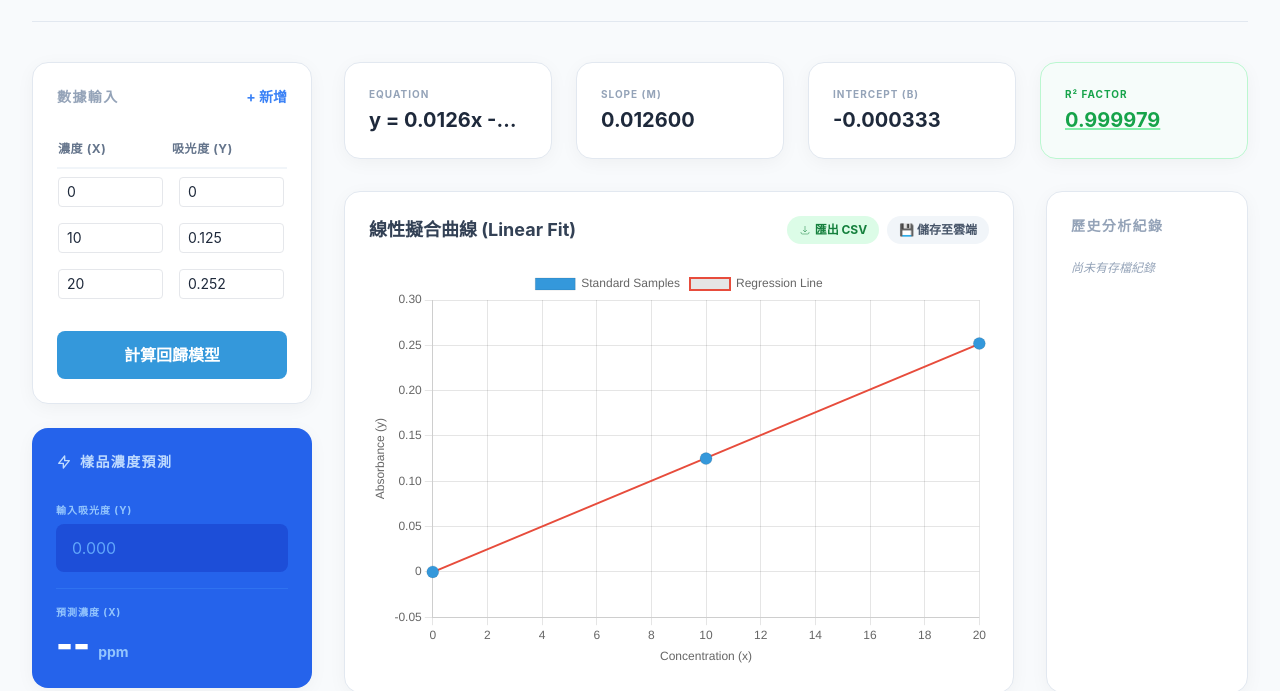
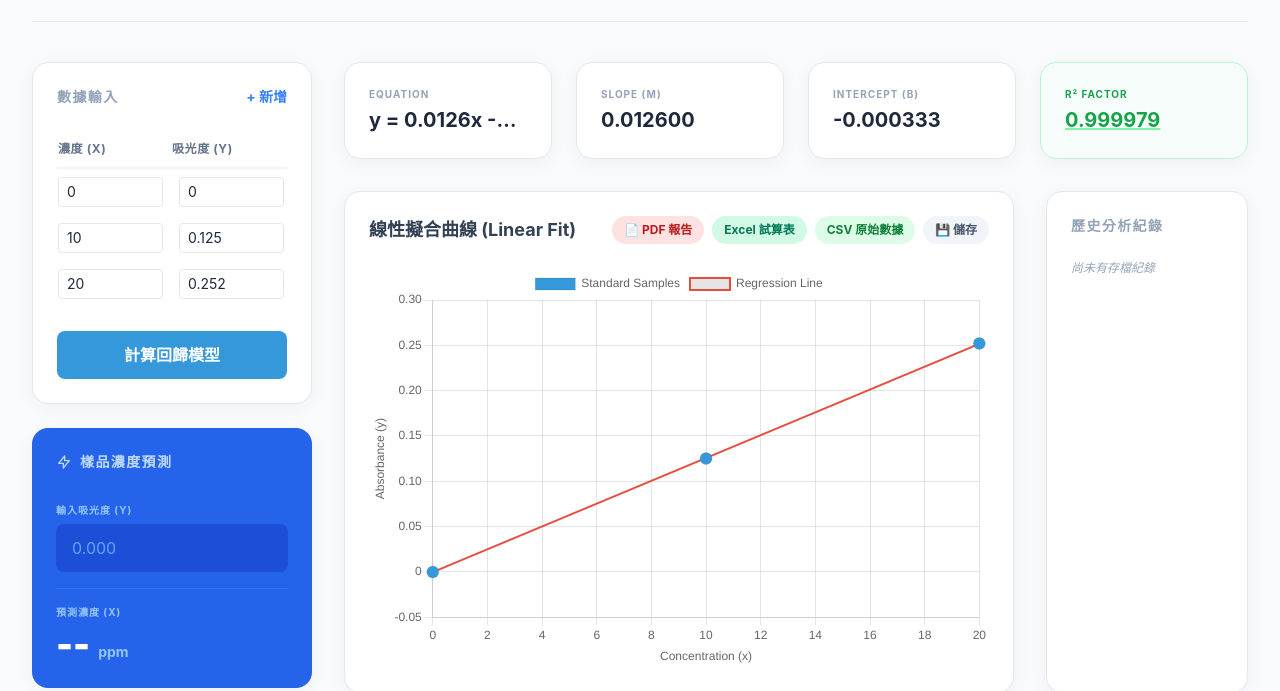
Before and after one commit to bally65/Spectral-analysis, a website: page index.html in a window 1280 px wide. Shown: the part 115-806 px from the top of the page. Drawn offline with nearby package versions, Linux system fonts and the light colour scheme; no server answers.

Commit message:
feat: add PDF and Excel export functionality

```diff
--- a/index.html
+++ b/index.html
@@ -6,6 +6,10 @@
     <title>光譜線性回歸分析儀 | Lab Cloud</title>
     <script src="https://cdn.tailwindcss.com"></script>
     <script src="https://cdn.jsdelivr.net/npm/chart.js"></script>
+    <!-- Export Libraries -->
+    <script src="https://cdnjs.cloudflare.com/ajax/libs/xlsx/0.18.5/xlsx.full.min.js"></script>
+    <script src="https://cdnjs.cloudflare.com/ajax/libs/jspdf/2.5.1/jspdf.umd.min.js"></script>
+    <script src="https://cdnjs.cloudflare.com/ajax/libs/jspdf-autotable/3.5.23/jspdf.plugin.autotable.min.js"></script>
     <link rel="stylesheet" href="style.css">
 </head>
 <body class="p-4 md:p-8">
@@ -118,12 +122,17 @@
                     <div class="xl:col-span-3 lab-card">
                         <div class="flex justify-between items-center mb-6">
                             <h3 class="text-lg font-bold text-slate-700">線性擬合曲線 (Linear Fit)</h3>
-                            <div class="flex space-x-2">
+                            <div class="flex flex-wrap gap-2">
+                                <button onclick="exportToPDF()" class="text-xs bg-red-100 px-3 py-1.5 rounded-full font-bold text-red-700 hover:bg-red-200 flex items-center">
+                                    📄 PDF 報告
+                                </button>
+                                <button onclick="exportToExcel()" class="text-xs bg-emerald-100 px-3 py-1.5 rounded-full font-bold text-emerald-700 hover:bg-emerald-200 flex items-center">
+                                    Excel 試算表
+                                </button>
                                 <button onclick="exportToCSV()" class="text-xs bg-green-100 px-3 py-1.5 rounded-full font-bold text-green-700 hover:bg-green-200 flex items-center">
-                                    <svg class="w-3 h-3 mr-1" fill="none" stroke="currentColor" viewBox="0 0 24 24"><path d="M4 16v1a3 3 0 003 3h10a3 3 0 003-3v-1m-4-4l-4 4m0 0l-4-4m4 4V4"></path></svg>
-                                    匯出 CSV
+                                    CSV 原始數據
                                 </button>
-                                <button onclick="saveToBackend()" class="text-xs bg-slate-100 px-3 py-1.5 rounded-full font-bold text-slate-600 hover:bg-slate-200">💾 儲存至雲端</button>
+                                <button onclick="saveToBackend()" class="text-xs bg-slate-100 px-3 py-1.5 rounded-full font-bold text-slate-600 hover:bg-slate-200">💾 儲存</button>
                             </div>
                         </div>
                         <div class="relative h-[400px]">
--- a/script.js
+++ b/script.js
@@ -125,10 +125,87 @@ function exportToCSV() {
     const encodedUri = encodeURI(csvContent);
     const link = document.createElement("a");
     link.setAttribute("href", encodedUri);
-    link.setAttribute("download", `spectral_analysis_${new Date().getTime()}.csv`);
+    link.setAttribute("download", `spectral_data_${new Date().getTime()}.csv`);
     document.body.appendChild(link);
     link.click();
     document.body.removeChild(link);
+}
+
+function exportToExcel() {
+    const xInputs = document.querySelectorAll('.x-val');
+    const yInputs = document.querySelectorAll('.y-val');
+    let rows = [["Concentration (x)", "Absorbance (y)"]];
+
+    xInputs.forEach((input, i) => {
+        if(input.value !== "" && yInputs[i].value !== "") {
+            rows.push([parseFloat(input.value), parseFloat(yInputs[i].value)]);
+        }
+    });
+
+    // Add regression metrics
+    rows.push([]);
+    rows.push(["Regression Analysis"]);
+    rows.push(["Equation", document.getElementById('formulaText').innerText]);
+    rows.push(["Slope (m)", regressionModel.m]);
+    rows.push(["Intercept (b)", regressionModel.b]);
+    rows.push(["R-Squared", regressionModel.r2]);
+
+    const worksheet = XLSX.utils.aoa_to_sheet(rows);
+    const workbook = XLSX.utils.book_new();
+    XLSX.utils.book_append_sheet(workbook, worksheet, "Spectral Analysis");
+    XLSX.writeFile(workbook, `spectral_analysis_${new Date().getTime()}.xlsx`);
+}
+
+function exportToPDF() {
+    const { jsPDF } = window.jspdf;
+    const doc = new jsPDF();
+
+    doc.setFontSize(18);
+    doc.text("Spectral Linear Regression Report", 14, 22);
+
+    doc.setFontSize(10);
+    doc.setTextColor(100);
+    doc.text(`Generated on: ${new Date().toLocaleString()}`, 14, 30);
+
+    // Summary Box
+    doc.setDrawColor(200);
+    doc.setFillColor(245, 247, 250);
+    doc.rect(14, 35, 182, 35, 'F');
+    doc.setTextColor(0);
+    doc.setFont(undefined, 'bold');
+    doc.text("Regression Model Summary:", 20, 45);
+    doc.setFont(undefined, 'normal');
+    doc.text(`Equation: ${document.getElementById('formulaText').innerText}`, 20, 52);
+    doc.text(`Slope (m): ${regressionModel.m.toFixed(6)}`, 20, 59);
+    doc.text(`Intercept (b): ${regressionModel.b.toFixed(6)}`, 90, 59);
+    doc.text(`R-Squared (R2): ${regressionModel.r2.toFixed(6)}`, 20, 66);
+
+    // Data Table
+    const xInputs = document.querySelectorAll('.x-val');
+    const yInputs = document.querySelectorAll('.y-val');
+    let tableData = [];
+    xInputs.forEach((input, i) => {
+        if(input.value !== "" && yInputs[i].value !== "") {
+            tableData.push([input.value, yInputs[i].value]);
+        }
+    });
+
+    doc.autoTable({
+        startY: 75,
+        head: [['Concentration (x)', 'Absorbance (y)']],
+        body: tableData,
+        theme: 'striped',
+        headStyles: { fillColor: [52, 152, 219] }
+    });
+
+    // Add Chart Image
+    const canvas = document.getElementById('regressionChart');
+    const imgData = canvas.toDataURL('image/png');
+    const finalY = doc.lastAutoTable.finalY + 10;
+    doc.text("Visualization Plot:", 14, finalY);
+    doc.addImage(imgData, 'PNG', 14, finalY + 5, 180, 100);
+
+    doc.save(`spectral_report_${new Date().getTime()}.pdf`);
 }
 
 // Backend Assistance: Save to history
```
